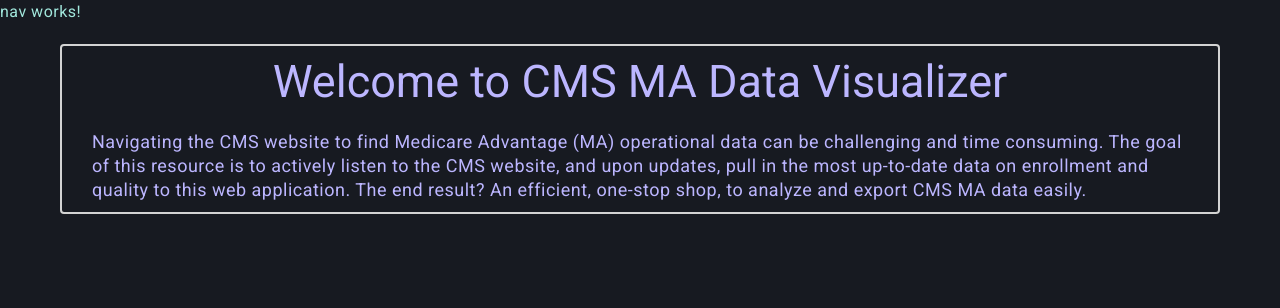
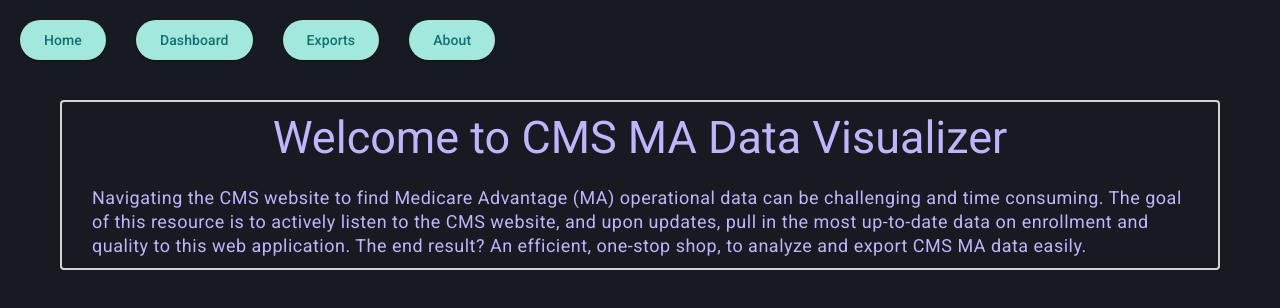
Before and after one commit to mellownin/ma-data-project, an Angular app in the folder client/: page / in a window 1280 px wide. Shown: the top 308 px of the page. Built offline with nearby package versions, Linux system fonts and the light colour scheme.

Commit message:
Add navigation buttons

```diff
--- a/client/src/app/nav/nav.component.css
+++ b/client/src/app/nav/nav.component.css
@@ -1,3 +1,17 @@
-p {
-    color: #a2e8dd;
+div.NavBar {
+    display: flex;
+    flex-wrap: nowrap;
+    justify-content: flex-start;
+    padding: 20px;
+    gap: 30px;
 }
+
+button.NavButton {
+    background: #a2e8dd;
+    color: #0f7173;
+}
+
+button.NavButton:hover {
+    background: #bcb6ff;
+    color: #976391;
+}
--- a/client/src/app/nav/nav.component.html
+++ b/client/src/app/nav/nav.component.html
@@ -1 +1,6 @@
-<p>nav works!</p>
+<div class = "NavBar">
+<button mat-raised-button class = "NavButton">Home</button>
+<button mat-raised-button class = "NavButton">Dashboard</button>
+<button mat-raised-button class = "NavButton">Exports</button>
+<button mat-raised-button class = "NavButton">About</button>
+</div>
--- a/client/src/app/nav/nav.component.ts
+++ b/client/src/app/nav/nav.component.ts
@@ -1,9 +1,11 @@
 import { Component } from '@angular/core';
+import { MatButtonModule } from '@angular/material/button';
+
 
 @Component({
   selector: 'app-nav',
   standalone: true,
-  imports: [],
+  imports: [MatButtonModule],
   templateUrl: './nav.component.html',
   styleUrl: './nav.component.css'
 })
```
